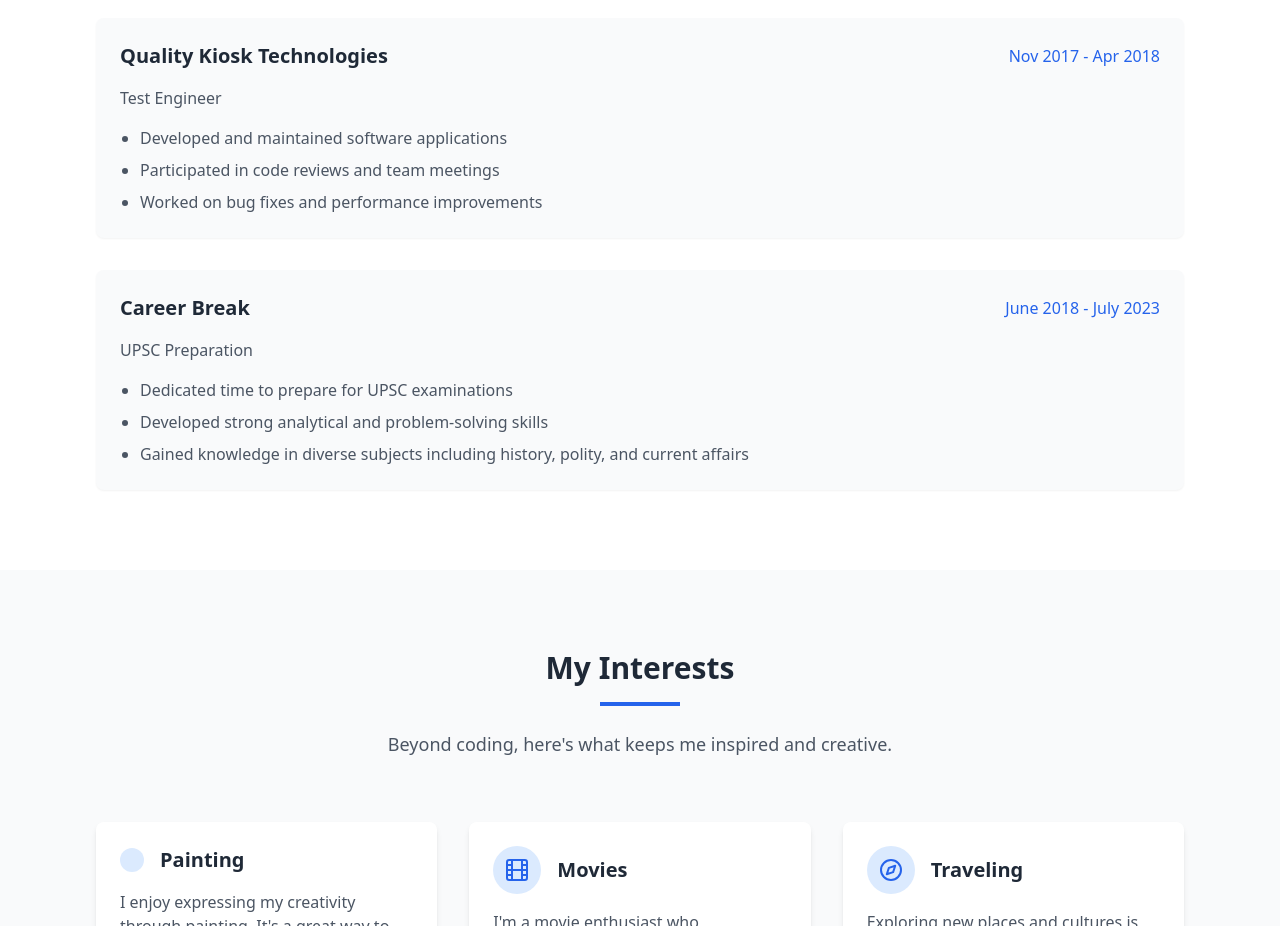
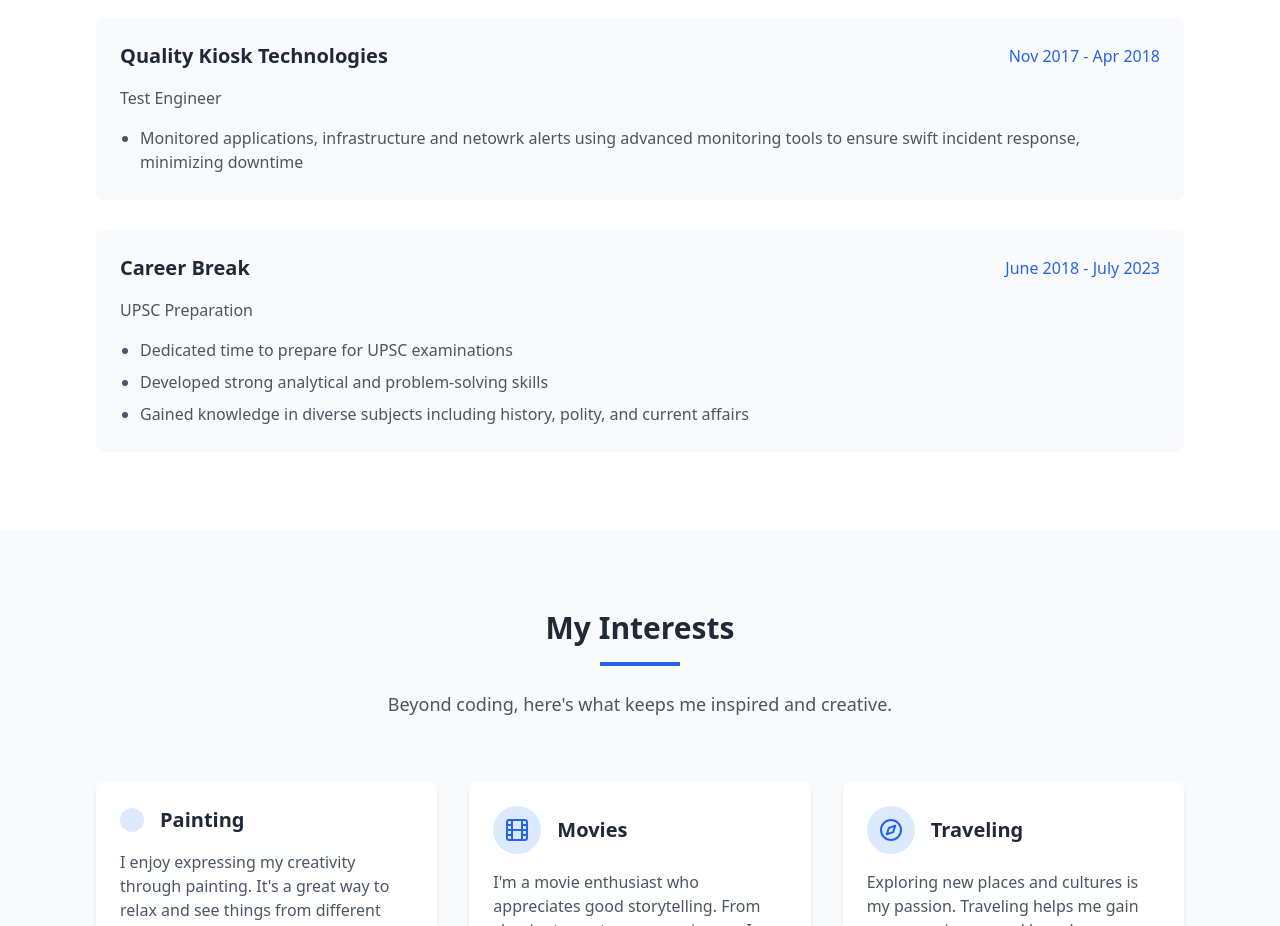
Before and after one commit to tejaspatil2295/tejaspatil.github.io, a plain HTML site: page index.html in a window 1280 px wide. Shown: the part 2460-3386 px from the top of the page. Drawn offline with nearby package versions, Linux system fonts and the light colour scheme; some icons are missing.

Commit message:
QK Qualifications

```diff
--- a/index.html
+++ b/index.html
@@ -230,9 +230,9 @@
                     </div>
                     <p class="text-gray-600 mb-4">Test Engineer</p>
                     <ul class="list-disc pl-5 text-gray-600 space-y-2">
-                        <li>Developed and maintained software applications</li>
-                        <li>Participated in code reviews and team meetings</li>
-                        <li>Worked on bug fixes and performance improvements</li>
+                        <li>Monitored applications, infrastructure and netowrk alerts using advanced monitoring tools to ensure swift incident response, minimizing downtime</li>
+                        <!-- <li>Participated in code reviews and team meetings</li>
+                        <li>Worked on bug fixes and performance improvements</li> -->
                     </ul>
                 </div>
                 <div class="bg-gray-50 p-6 rounded-lg shadow-sm" data-aos="fade-up" data-aos-delay="200">
```
